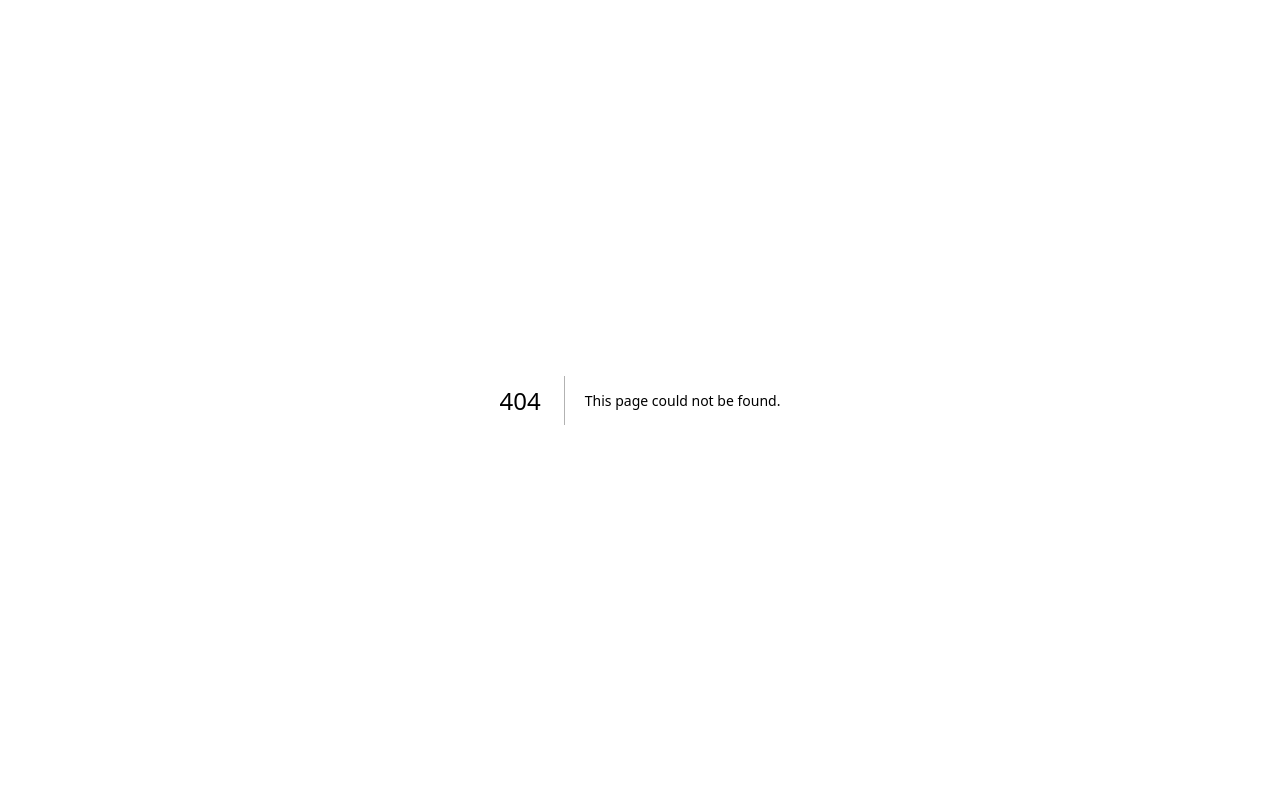
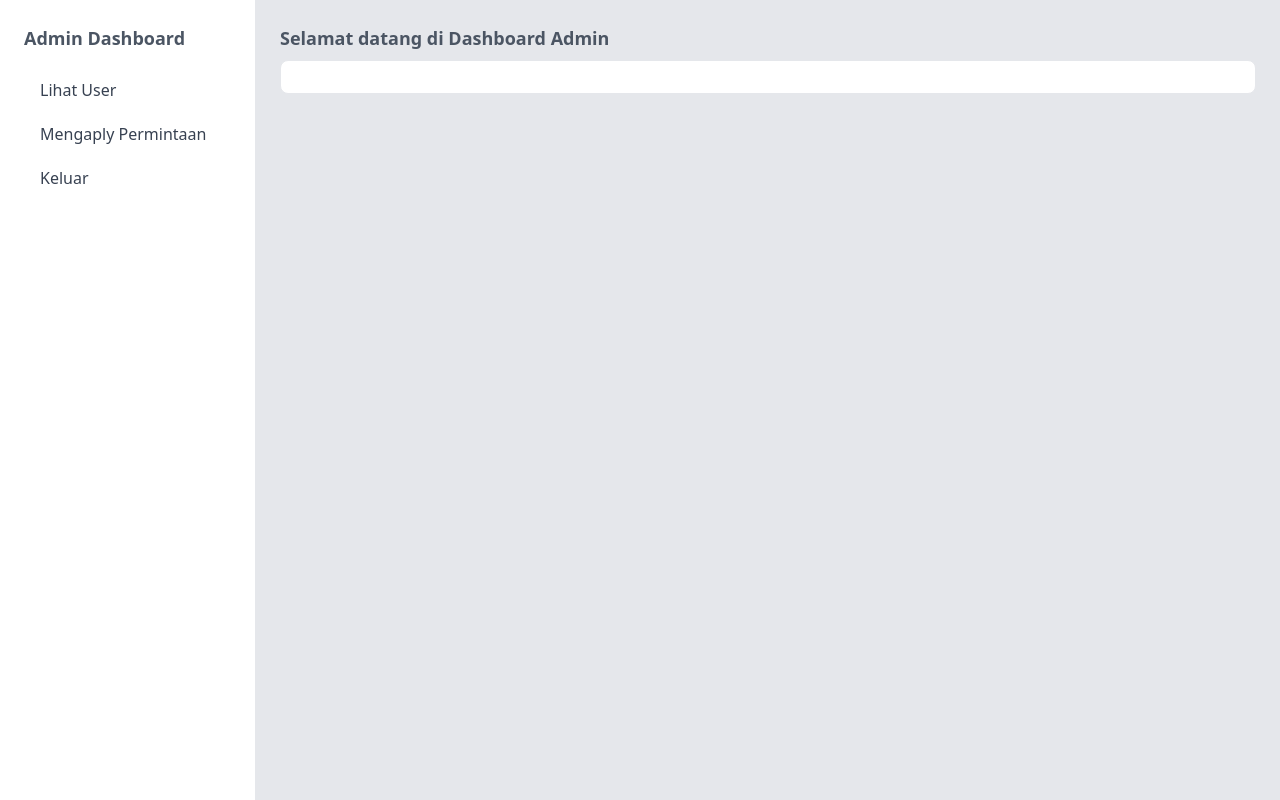
Before and after one commit to HaiPigGi/Donor_Darah__Laravel-API-FONNTE, a Next.js app in the folder my-app/: page /admin in a window 1280 px wide. Before the commit this address had no page. Built offline with nearby package versions, Linux system fonts and the light colour scheme.

Commit message:
update admin

```diff
--- a/my-app/src/_components/Map/Map.js
+++ b/my-app/src/_components/Map/Map.js
@@ -18,5 +18,4 @@ function Map(){
         </MapContainer>
     )
 }
-
 export default Map;
--- /dev/null
+++ b/my-app/src/app/(pages)/admin/page.jsx
@@ -0,0 +1,76 @@
+"use client"
+import React, { useState, useEffect } from 'react';
+
+const Dashboard = () => {
+  const [activeMenu, setActiveMenu] = useState('');
+  const [users, setUsers] = useState([]);
+  const [requests, setRequests] = useState([]);
+
+  useEffect(() => {
+    setActiveMenu('rumah');
+    setUsers([{ id: 1, name: 'User 1' }, { id: 2, name: 'User 2' }]);
+    setRequests([{ id: 1, request: 'Request 1' }, { id: 2, request: 'Request 2' },{ id: 3, request: 'reques 3'}]);
+  }, []);
+
+  return (
+    <div className="flex h-screen bg-gray-200">
+      <div className="p-6 w-64 bg-white border-r">
+        <h2 className="text-lg font-semibold text-gray-600 mb-4">Admin Dashboard</h2>
+        <nav>
+          <a href="#" onClick={() => setActiveMenu('users')} className="text-gray-700 block py-2.5 px-4 rounded transition duration-200 hover:bg-blue-500 hover:text-white">Lihat User</a>
+          <a href="#" onClick={() => setActiveMenu('requests')} className="text-gray-700 block py-2.5 px-4 rounded transition duration-200 hover:bg-blue-500 hover:text-white">Mengaply Permintaan</a>
+          <button>
+          <a href="/Dashboard"className="text-gray-700 block py-2.5 px-4 rounded transition duration-200 hover:bg-blue-600 hover:text-white">Keluar</a>
+          </button>
+        </nav>
+      </div>
+      <div className="flex-grow p-6">
+        <h2 className="text-lg font-semibold text-gray-600 mb-2">Selamat datang di Dashboard Admin</h2>
+        <div className="border rounded-lg p-4 bg-white">
+          {activeMenu === 'users' && (
+            <div>
+              <h2 className="text-lg font-semibold text-gray-600 mb-2">Daftar User</h2>
+              {users.length > 0 ? (
+                <ul>
+                  {users.map((user, index) => (
+                    <li key={index} className="border-b py-2">
+                      <h3 className="font-semibold text-gray-800">{user.id}</h3>
+                      <p className="text-sm text-gray-600">{user.name}</p>
+                    </li>
+                  ))}
+                </ul>
+              ) : (
+                <p>Tidak ada user yang terdaftar.</p>
+              )}
+            </div>
+          )}
+          {activeMenu === 'requests' && (
+            <div>
+              <h2 className="text-lg font-semibold text-gray-600 mb-2">Daftar Permintaan</h2>
+              {requests.length > 0 ? (
+                <ul>
+                  {requests.map((request, index) => (
+                    <li key={index} className="border-b py-2 flex justify-between items-center">
+                      <div>
+                        <h3 className="font-semibold text-gray-800">{request.id}</h3>
+                        <p className="text-sm text-gray-600">{request.request}</p>
+                      </div>
+                      <div>
+                        <button className="bg-green-500 text-white px-2 py-1 rounded mr-2">aply</button>
+                        <button className="bg-pink-500 text-white px-2 py-1 rounded">Tolak</button>
+                      </div>
+                    </li>
+                  ))}
+                </ul>
+              ) : (
+                <p>Tidak ada permintaan yang terdaftar.</p>
+              )}
+            </div>
+          )}
+        </div>
+      </div>
+    </div>
+  );
+};
+
+export default Dashboard;
```
